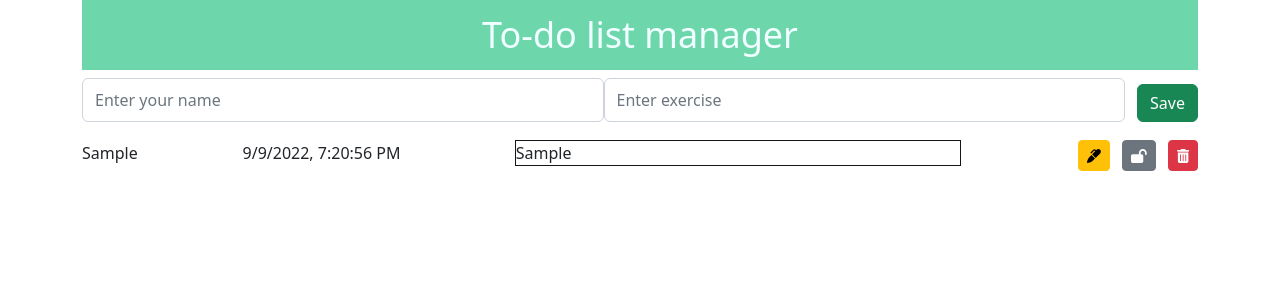
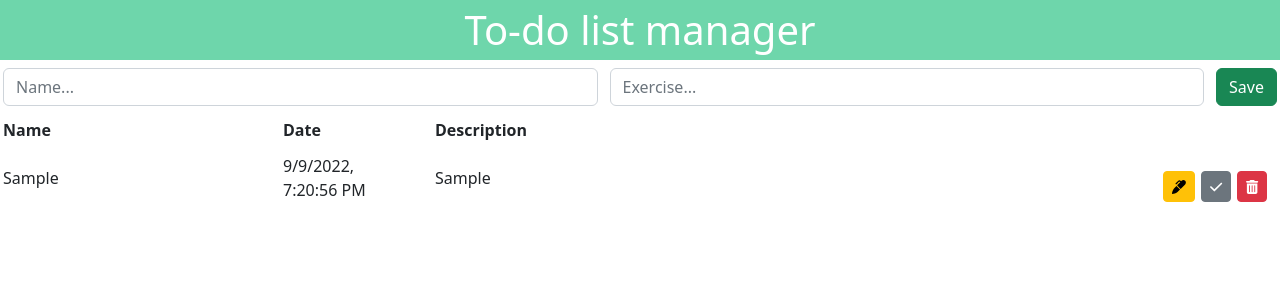
Before and after one commit to grishanych/todoListTest, a React (Create React App) app: page / in a window 1280 px wide. Both pictures are taken after typing "Sample", "Sample" into the empty fields and a click on the button "Save". Shown: the top 300 px of the page. Built offline with nearby package versions, Linux system fonts and the light colour scheme.

Commit message:
Fixed bugs and add styles

```diff
--- a/package.json
+++ b/package.json
@@ -2,6 +2,7 @@
   "name": "todoapp",
   "version": "0.1.0",
   "private": true,
+  "homepage": "https://grishanych.github.io/todoListTest/",
   "dependencies": {
     "@fortawesome/fontawesome-svg-core": "^6.2.0",
     "@fortawesome/free-regular-svg-icons": "^6.2.0",
@@ -22,7 +23,9 @@
     "start": "react-scripts start",
     "build": "react-scripts build",
     "test": "react-scripts test",
-    "eject": "react-scripts eject"
+    "eject": "react-scripts eject",
+    "deploy": "gh-pages -d build",
+    "predeploy": "npm run build"
   },
   "eslintConfig": {
     "extends": [
--- a/src/App.css
+++ b/src/App.css
@@ -1,73 +1,153 @@
-.App {
+.containerMain {
+  margin: 0 auto;
+  max-width: 1280px;
   display: flex;
-
+  flex-direction: column;
+  overflow-x: hidden;
 }
 
-.header{
+.header {
   display: flex;
   align-items: center;
   justify-content: center;
-  height: 70px;
+  height: 60px;
   background-color: rgb(110, 214, 171);
-  font-size: 36px;
-  color: azure;
+  color: rgb(255, 255, 255);
 }
 
-.input-row{
+.input-row {
   display: flex;
   justify-content: center;
+  margin: 0 3px;
+
 }
 
 .input-row .btn {
   margin-left: 12px;
 }
 
-.editable-row{
+.titles {
+  font-weight: bold;
+  margin: 0 3px;
+}
+
+.editable-row {
   display: flex;
   align-items: center;
-  justify-content: space-between;
-  flex-wrap: wrap;
-  margin-top: 12px;
+  justify-content: flex-start;
+  flex-wrap: no-wrap;
+  margin: 12px 3px 0;
   width: 100%;
-  /* border: 2px solid red; */
+}
+
+.form-control {
+  margin-right: 12px;
+}
+
+.btnSave.btn.btn-success {
+  margin: 0 0;
 }
 
 .btn {
-  margin: 6px 0 0 12px;
-
+  margin: 6px 0 0 6px;
 }
 
-.btnsTodo{
-  /* border: 1px solid rgb(21, 21, 21); */
-  /* border: 2px solid red; */
-  /* width: 15%; */
+.closeIcon {
+  color: rgb(156, 149, 149);
+  text-decoration: line-through;
+  width: 45%;
+  overflow-wrap: break-word;
+  margin-left: 24px;
 }
 
-.closeIcon{
-
-  color:rgb(156, 149, 149);
-  text-decoration: line-through;
-  width: 40%;
-  overflow-wrap: break-word;
-
+.enterName {
+ word-break: break-all;
+ width: 20%;
+ text-align: left;
 }
 
-.enterName{
-  /* background-color: rgb(197, 138, 138); */
-  width: 20%;
-  /* border: 1px solid rgb(21, 21, 21); */
+.enterNameEdit {
+  border: none;
+  width: 100%;
+  border: 1px solid rgba(255, 238, 0, 0.3);
+  border-radius: 5px;
+  box-shadow: 4px 1px 8px 2px rgba(255, 238, 0, 0.835);
+  padding-left: 6px;
+  text-align: left;
 }
 
-.showDate{
-/* background-color: aqua; */
-width: 15%;
-/* border: 1px solid rgb(21, 21, 21); */
+.enterNameEdit:focus {
+  outline: none;
 }
 
-.enterDescription{
-  /* background-color: blueviolet; */
-  width: 40%;
+.showDate {
+  text-align: center;
+  width: 10%;
+  text-align: left;
+  margin-left: 24px;
+}
+
+.showDateTitle {
+  text-align: center;
+  width: 10%;
+  text-align: left;
+  margin-left: 24px;
+}
+
+.showDateAfter {
+  text-align: center;
+  width: 10%;
+  text-align: left;
+  margin-left: 24px;
+  font-style: italic;
+}
+
+.enterDescription {
+  width: 45%;
+  padding-right: 24px;
+  text-align: left;
+  margin-left: 24px;
+  word-break: break-all;
+}
+
+.enterDescriptionAfter {
+  width: 45%;
   overflow-wrap: break-word;
-  border: 1px solid rgb(21, 21, 21);
-  /* height: 200px; */
+  margin-left: 24px;
+  padding-right: 24px;
+  text-align: left;
 }
+
+
+
+.btnsTodo {
+  width: 20%;
+  display: flex;
+  justify-content: flex-end;
+  align-self: flex-end;
+  margin-right: 8px;
+}
+
+@media screen and (max-width: 640px) {
+
+  .showDate,
+  .showDateAfter {
+    font-size: 12px;
+  }
+}
+
+@media screen and (max-width: 420px) {
+
+  .showDate,
+  .showDateAfter {
+    font-size: 10px;
+  }
+}
+
+
+@media screen and (max-width: 420px) {
+  .btnsTodo {
+    width: 15%;
+    flex-direction: column;
+}
+}
--- a/src/App.js
+++ b/src/App.js
@@ -3,24 +3,22 @@ import './App.css';
 import AddTodo from './components/AddTodo';
 import Header from './components/Header';
 import ListTodo from './components/ListTodo';
-import {Container} from 'react-bootstrap'
 
 function App() {
 
-
   const LOCAL_STORAGE_KEY = "task-list";
-  const [todo, setTodo] = useState( JSON.parse(localStorage.getItem(LOCAL_STORAGE_KEY)) || []);
+  const [todo, setTodo] = useState(JSON.parse(localStorage.getItem(LOCAL_STORAGE_KEY)) || []);
 
   useEffect(() => {
     localStorage.setItem(LOCAL_STORAGE_KEY, JSON.stringify(todo));
   }, [todo]);
 
   return (
-    <Container>
+    <div className='containerMain'>
       <Header />
       <AddTodo todo={todo} setTodo={setTodo} />
       <ListTodo todo={todo} setTodo={setTodo} />
-    </Container>
+    </div>
   );
 }
 
--- a/src/components/AddTodo.js
+++ b/src/components/AddTodo.js
@@ -1,5 +1,5 @@
 import React, { useState } from "react";
-import { Row, Col, Button, FormControl  } from "react-bootstrap";
+import { Row, Col, Button, FormControl } from "react-bootstrap";
 import { v4 as uuidv4 } from 'uuid';
 
 function AddTodo({ todo, setTodo }) {
@@ -8,15 +8,13 @@ function AddTodo({ todo, setTodo }) {
     const [name, setName] = useState('');
     const [showDate, setDate] = useState(new Date().toLocaleString());
 
-
-    const handelTime = () =>{
+    const handelTime = () => {
         let time = new Date().toLocaleString();
         setDate(time);
     }
 
-
     function saveTodo() {
-        if(value && name) {
+        if (value && name) {
             setTodo(
                 [...todo, {
                     id: uuidv4(),
@@ -25,21 +23,21 @@ function AddTodo({ todo, setTodo }) {
                     date: showDate,
                     status: true
                 }]
-        )
+            );
+            setValue('');
             setName('');
-        setValue('');
+
         }
     }
 
     return (
         <Row >
             <Col className="input-row">
-            <FormControl placeholder="Enter your name" value={name} onChange={(e) => setName(e.target.value)} />
-            <FormControl placeholder="Enter exercise" value={value} onChange={(e) => setValue(e.target.value)} />
-            <Button variant="success" onClick={ ()=> {saveTodo(); handelTime() }}>Save</Button>
+                <FormControl placeholder="Name..." value={name} onChange={(e) => setName(e.target.value)} required />
+                <FormControl placeholder="Exercise..." value={value} onChange={(e) => setValue(e.target.value)} />
+                <Button className="btnSave" variant="success" onClick={() => { saveTodo(); handelTime() }}>Save</Button>
             </Col>
         </Row>
-
     )
 };
 
--- a/src/components/ListTodo.js
+++ b/src/components/ListTodo.js
@@ -1,105 +1,165 @@
 import React, { useState } from "react";
-import { Button } from 'react-bootstrap';
-import { FontAwesomeIcon } from '@fortawesome/react-fontawesome';
-import { faFloppyDisk, faTrashCan, faMarker, faLock, faLockOpen } from '@fortawesome/free-solid-svg-icons';
+import { Button } from "react-bootstrap";
+import { FontAwesomeIcon } from "@fortawesome/react-fontawesome";
+import {
+    faFloppyDisk,
+    faTrashCan,
+    faMarker,
+    faLockOpen,
+    faCheck,
+    faXmark,
+} from "@fortawesome/free-solid-svg-icons";
 
 function ListTodo({ todo, setTodo }) {
-
     const [edit, setEdit] = useState(null);
-    const [value, setValue] = useState('');
-    const [name, setName] = useState('');
+    const [value, setValue] = useState("");
+    const [name, setName] = useState("");
     const [showDate, setDate] = useState(new Date().toLocaleString());
 
     function delTodo(id) {
-        let afterDelTodo = [...todo].filter(item => item.id != id);
+        let afterDelTodo = [...todo].filter((item) => item.id != id);
         setTodo(afterDelTodo);
     }
 
     function statusTodo(id) {
-        let afterDelTodo = [...todo].filter(item => {
+        let afterDelTodo = [...todo].filter((item) => {
             if (item.id == id) {
-                item.status = !item.status
+                item.status = !item.status;
             }
-            return item
-        })
-        setTodo(afterDelTodo)
+            return item;
+        });
+        setTodo(afterDelTodo);
     }
-
 
     function editTodo(id, name, description) {
         setEdit(id);
         setName(name);
         setValue(description);
-
     }
 
     function saveTodo(id) {
-        let newTodo = [...todo].map(item => {
+        let newTodo = [...todo].map((item) => {
             if (item.id == id) {
                 item.description = value;
                 item.name = name;
                 item.date = showDate;
             }
-            return item
-        })
+            return item;
+        });
         setTodo(newTodo);
         setEdit(null);
-
     }
 
     const handelTime = () => {
         let time = new Date().toLocaleString();
         setDate(time);
-    }
+    };
 
     return (
         <div>
-            {
-                todo.map(item => (
-                    <div key={item.id} className="editable-row">
+            <div className="editable-row titles">
+                <div className="enterName">Name</div>
+                <div className="showDateTitle">Date</div>
+                <div className="enterDescription">Description</div>
+                <div className="btnsTodo"></div>
+            </div>
+            {todo.map((item) => (
+                <div key={item.id} className="editable-row">
+                    {edit == item.id ? (
+                        <div className="enterName">
+                            <input
+                                className="enterNameEdit"
+                                value={name}
+                                onChange={(e) => setName(e.target.value)}
+                            />
+                        </div>
+                    ) : (
+                        <div className="enterName">{item.name}</div>
+                    )}
+                    {edit == item.id ? (
+                        <div className="showDateAfter">{item.date}</div>
+                    ) : (
+                        <div className="showDate">{item.date}</div>
+                    )}
+                    {edit == item.id ? (
+                        <div className="enterDescriptionAfter">
+                            <input
+                                className="enterNameEdit"
+                                value={value}
+                                onChange={(e) => setValue(e.target.value)}
+                            />
+                        </div>
+                    ) : (
+                        <div className={!item.status ? "closeIcon" : "enterDescription"}>
+                            {item.description}
+                        </div>
+                    )}
 
-                        {
-                            edit == item.id ?
-                                <div className="enterName">
-                                    <input value={name} onChange={(e) => setName(e.target.value)} />
+                    {edit == item.id ? (
+                        <div className="btnsTodo">
+                            <Button
+                                variant="success"
+                                size="sm"
+                                className="btn"
+                                onClick={() => {
+                                    setEdit(null);
+                                }}
+                            >
+                                <FontAwesomeIcon icon={faXmark} />
+                            </Button>
 
-                                </div> :
-                                <div>{item.name}</div>
-                        }
-
-                        <div className="showDate">{item.date}</div>
-
-                        {
-                            edit == item.id ?
-                                <div className="enterDescription">
-                                    <input value={value} onChange={(e) => setValue(e.target.value)} />
-
-                                </div> :
-                                <div className={!item.status ? "closeIcon" : "enterDescription"} >{item.description}</div>
-                        }
-
-                        {
-                            edit == item.id ?
-                                <div>
-                                    <Button variant="success" size="sm" className="btn" onClick={() => { saveTodo(item.id); handelTime(item.date) }}><FontAwesomeIcon icon={faFloppyDisk} /></Button>
-                                </div> :
-                                <div className="btnsTodo">
-                                    <Button variant="warning" size="sm" className="btn" onClick={() => editTodo(item.id, item.name, item.description)}><FontAwesomeIcon icon={faMarker} /></Button>
-                                    <Button variant="secondary" size="sm" className="btn" onClick={() => statusTodo(item.id)}>
-                                        {
-                                            item.status ? <FontAwesomeIcon icon={faLockOpen} /> : <FontAwesomeIcon icon={faLock} />
-                                        }
-                                    </Button>
-                                    <Button variant="danger" size="sm" className="btn" onClick={() => delTodo(item.id)}><FontAwesomeIcon icon={faTrashCan} /></Button>
-                                </div>
-                        }
-
-
-                    </div>
-                ))
-            }
+                            <Button
+                                variant="success"
+                                size="sm"
+                                className="btn"
+                                onClick={() => {
+                                    saveTodo(item.id);
+                                    handelTime(item.date);
+                                }}
+                            >
+                                <FontAwesomeIcon icon={faFloppyDisk} />
+                            </Button>
+                        </div>
+                    ) : (
+                        <div className="btnsTodo">
+                            <Button
+                                variant="warning"
+                                size="sm"
+                                className="btn"
+                                onClick={() => editTodo(item.id, item.name, item.description)}
+                            >
+                                <FontAwesomeIcon icon={faMarker} />
+                            </Button>
+                            <Button
+                                variant="secondary"
+                                size="sm"
+                                className="btn"
+                                onClick={() => statusTodo(item.id)}
+                            >
+                                {item.status ? (
+                                    <FontAwesomeIcon icon={faCheck} />
+                                ) : (
+                                    <FontAwesomeIcon icon={faLockOpen} />
+                                )}
+                            </Button>
+                            <Button
+                                variant="danger"
+                                size="sm"
+                                className="btn"
+                                onClick={() => {
+                                    if (window.confirm("Are you sure you want to delete...")) {
+                                        delTodo(item.id);
+                                    }
+                                }}
+                            >
+                                <FontAwesomeIcon icon={faTrashCan} />
+                            </Button>
+                        </div>
+                    )}
+                </div>
+            ))}
         </div>
-    )
-};
+    );
+}
 
 export default ListTodo;
```
Also changed, not shown: 12 other files (tests, documents, lock files or other folders). Lines whose indentation alone changed are shown as unchanged.
